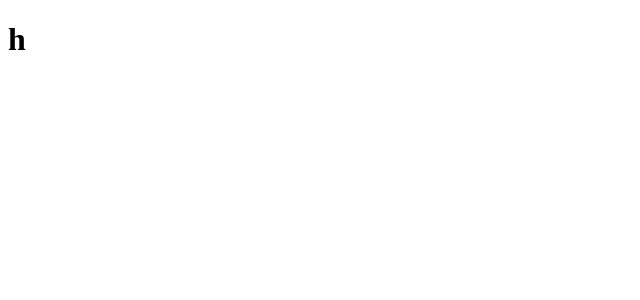
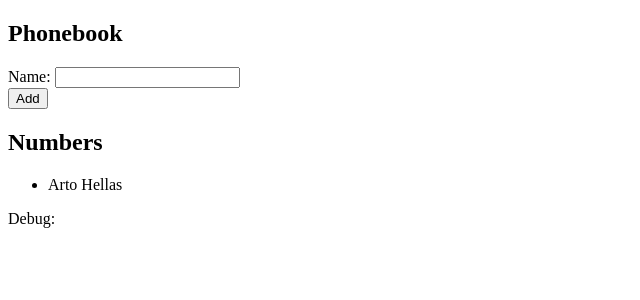
Before and after one commit to GosWoj/helsinki-phonebook, a React (Create React App) app: page / in a window 1280 px wide. Shown: the top 300 px of the page, without its empty margins (0-640 px from the left). Built offline with nearby package versions, Linux system fonts and the light colour scheme.

Commit message:
step1 done

```diff
--- a/src/App.js
+++ b/src/App.js
@@ -1,9 +1,41 @@
-import React from "react";
+import React, { useState } from "react";
 
 const App = () => {
+  const [persons, setPersons] = useState([
+    {
+      name: "Arto Hellas",
+    },
+  ]);
+  const [newName, setNewName] = useState("");
+
+  const handleSubmit = (e) => {
+    e.preventDefault();
+    const person = {
+      name: newName,
+    };
+    setPersons(persons.concat(person));
+  };
+
+  const handleChange = (e) => {
+    setNewName(e.target.value);
+  };
+
   return (
     <div>
-      <h1>h</h1>
+      <h2>Phonebook</h2>
+      <form onSubmit={handleSubmit}>
+        <div>
+          Name: <input onChange={handleChange} />
+        </div>
+        <button type="submit">Add</button>
+      </form>
+      <h2>Numbers</h2>
+      <ul>
+        {persons.map((person) => {
+          return <li key={person.name}>{person.name}</li>;
+        })}
+      </ul>
+      <div>Debug: {newName}</div>
     </div>
   );
 };
```
